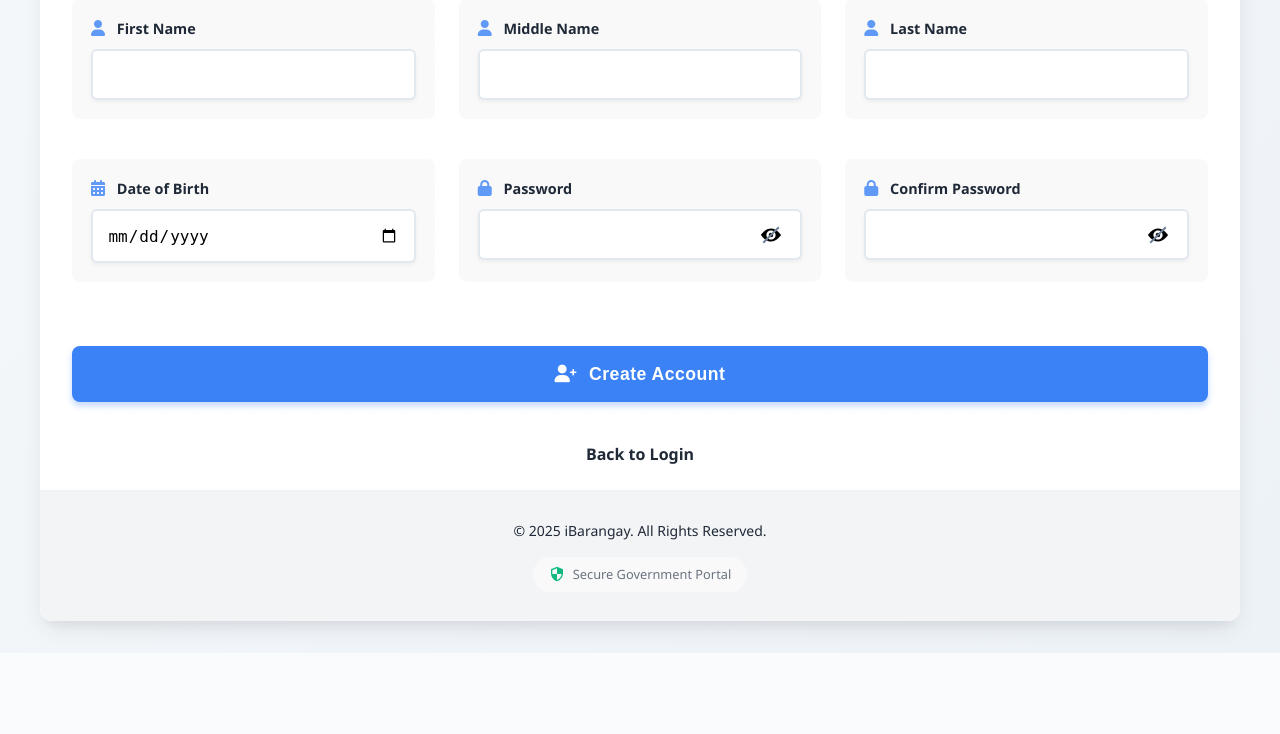
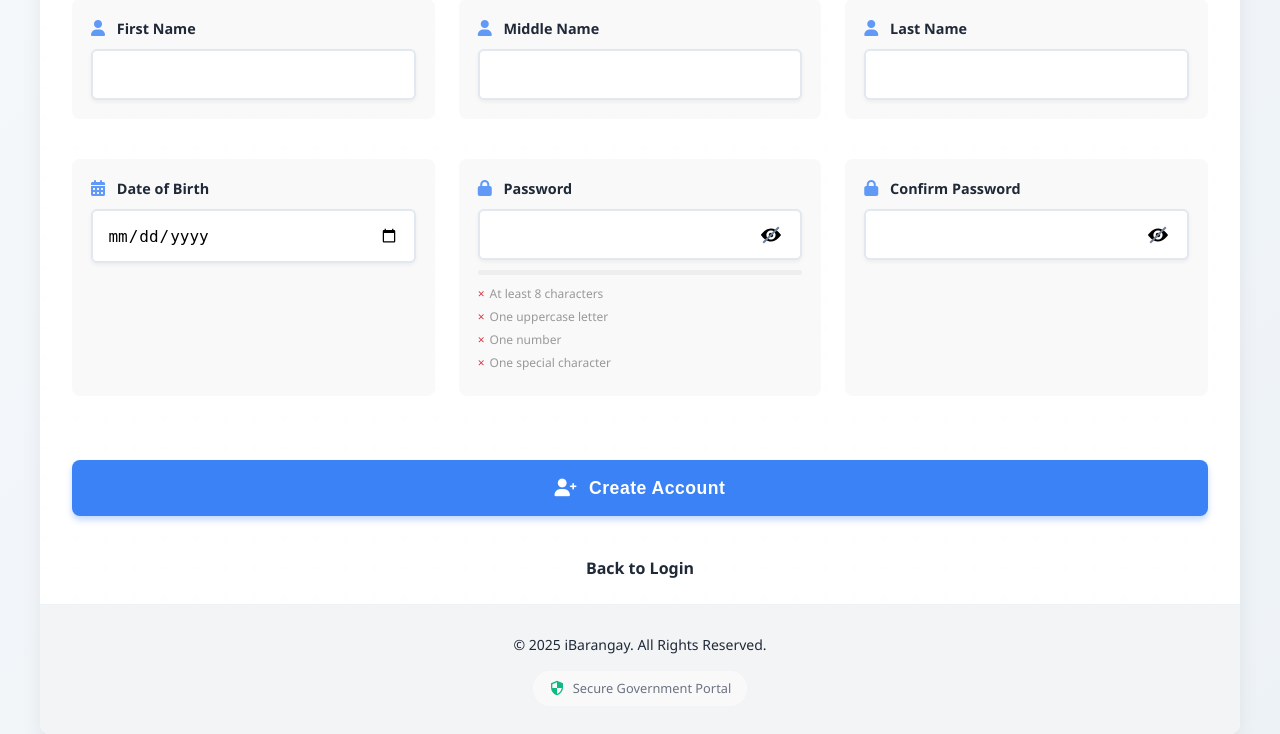
Before and after one commit to NotArdrey/iBarangay, a PHP site: page /iBarangay/pages/register.php in a window 1280 px wide. Shown: the part 909-1643 px from the top of the page. Before the commit the page ends 1562 px from the top, so only its background shows below. Run offline with PHP 8.4, Linux system fonts and the light colour scheme; some libraries are stand-ins or nearby versions.

Commit message:
password strength validation in register

```diff
--- a/pages/register.php
+++ b/pages/register.php
@@ -58,6 +58,66 @@ function checkPhoneExists($phone) {
       100% {
         background-color: rgba(76, 175, 80, 0.1);
       }
+    }
+
+    .password-strength {
+      margin-top: 10px;
+    }
+
+    .strength-meter {
+      height: 5px;
+      background-color: #eee;
+      border-radius: 3px;
+      margin-bottom: 5px;
+      transition: all 0.3s ease;
+    }
+
+    .strength-text {
+      font-size: 12px;
+      margin-bottom: 10px;
+      color: #666;
+    }
+
+    .strength-requirements {
+      font-size: 12px;
+      color: #666;
+    }
+
+    .requirement {
+      margin: 5px 0;
+      color: #999;
+      display: flex;
+      align-items: center;
+    }
+
+    .requirement::before {
+      content: '×';
+      margin-right: 5px;
+      color: #dc3545;
+    }
+
+    .requirement.valid {
+      color: #28a745;
+    }
+
+    .requirement.valid::before {
+      content: '✓';
+      color: #28a745;
+    }
+
+    .strength-meter.weak {
+      background-color: #dc3545;
+      width: 25%;
+    }
+
+    .strength-meter.medium {
+      background-color: #ffc107;
+      width: 50%;
+    }
+
+    .strength-meter.strong {
+      background-color: #28a745;
+      width: 100%;
     }
   </style>
 </head>
@@ -161,6 +221,16 @@ function checkPhoneExists($phone) {
               <div class="eye-slash"></div>
             </div>
           </button>
+        </div>
+        <div class="password-strength">
+          <div class="strength-meter"></div>
+          <div class="strength-text"></div>
+          <div class="strength-requirements">
+            <p class="requirement" data-requirement="length">At least 8 characters</p>
+            <p class="requirement" data-requirement="uppercase">One uppercase letter</p>
+            <p class="requirement" data-requirement="number">One number</p>
+            <p class="requirement" data-requirement="special">One special character</p>
+          </div>
         </div>
       </div>
       <div class="input-group">
@@ -685,6 +755,50 @@ function checkPhoneExists($phone) {
         });
       }
     });
+
+    // Add password strength checker
+    document.getElementById('password').addEventListener('input', function(e) {
+      const password = e.target.value;
+      const strengthMeter = document.querySelector('.strength-meter');
+      const strengthText = document.querySelector('.strength-text');
+      const requirements = document.querySelectorAll('.requirement');
+
+      // Reset classes
+      strengthMeter.className = 'strength-meter';
+      requirements.forEach(req => req.classList.remove('valid'));
+
+      // Check requirements
+      const hasLength = password.length >= 8;
+      const hasUppercase = /[A-Z]/.test(password);
+      const hasNumber = /[0-9]/.test(password);
+      const hasSpecial = /[!@#$%^&*(),.?":{}|<>]/.test(password);
+
+      // Update requirement indicators
+      if (hasLength) requirements[0].classList.add('valid');
+      if (hasUppercase) requirements[1].classList.add('valid');
+      if (hasNumber) requirements[2].classList.add('valid');
+      if (hasSpecial) requirements[3].classList.add('valid');
+
+      // Calculate strength
+      const strength = [hasLength, hasUppercase, hasNumber, hasSpecial].filter(Boolean).length;
+
+      // Update strength meter and text
+      if (password.length === 0) {
+        strengthText.textContent = '';
+      } else if (strength === 1) {
+        strengthMeter.classList.add('weak');
+        strengthText.textContent = 'Weak password';
+        strengthText.style.color = '#dc3545';
+      } else if (strength === 2 || strength === 3) {
+        strengthMeter.classList.add('medium');
+        strengthText.textContent = 'Medium password';
+        strengthText.style.color = '#ffc107';
+      } else if (strength === 4) {
+        strengthMeter.classList.add('strong');
+        strengthText.textContent = 'Strong password';
+        strengthText.style.color = '#28a745';
+      }
+    });
   </script>
 </body>
 
```
Also changed, not shown: sql/aaa.sql.
